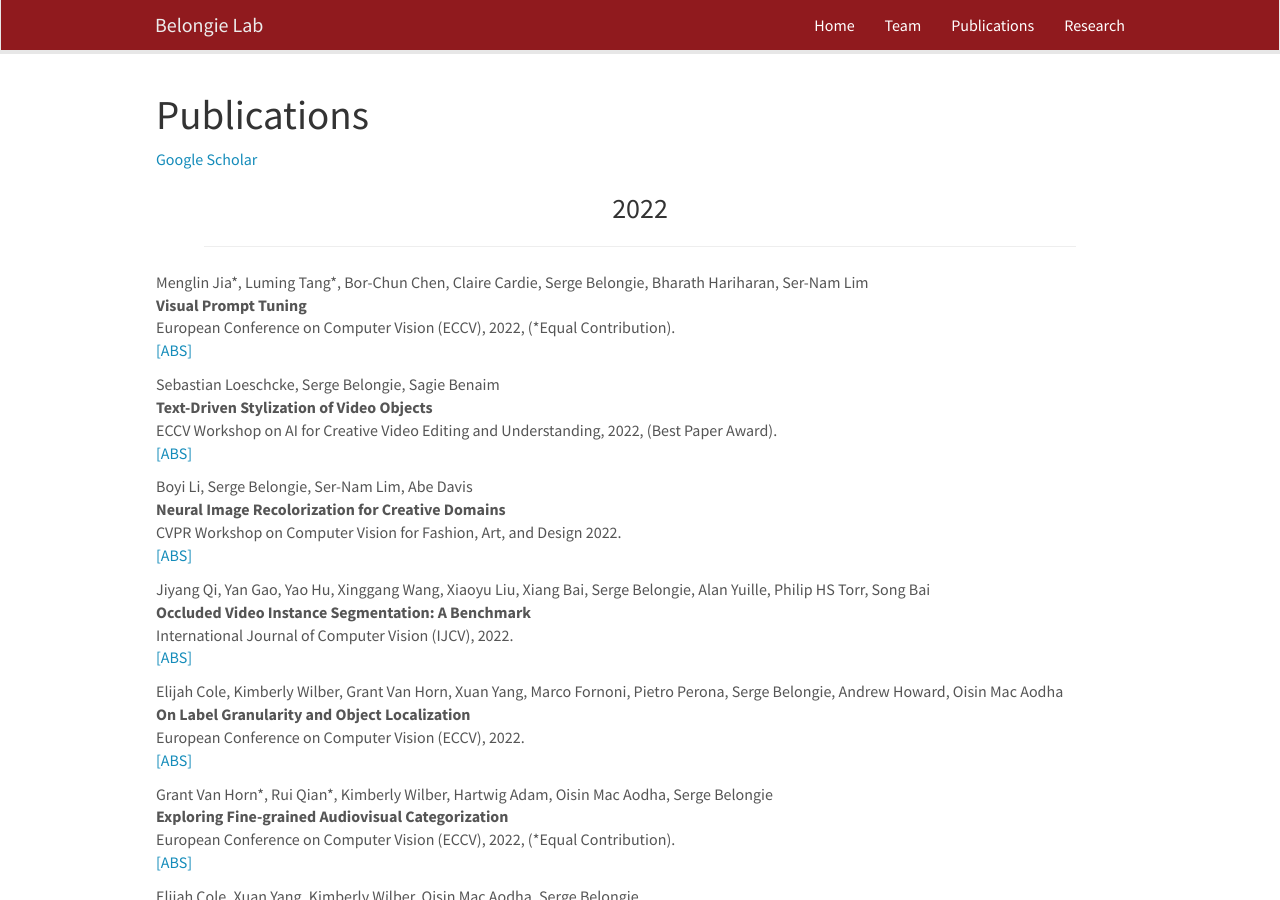
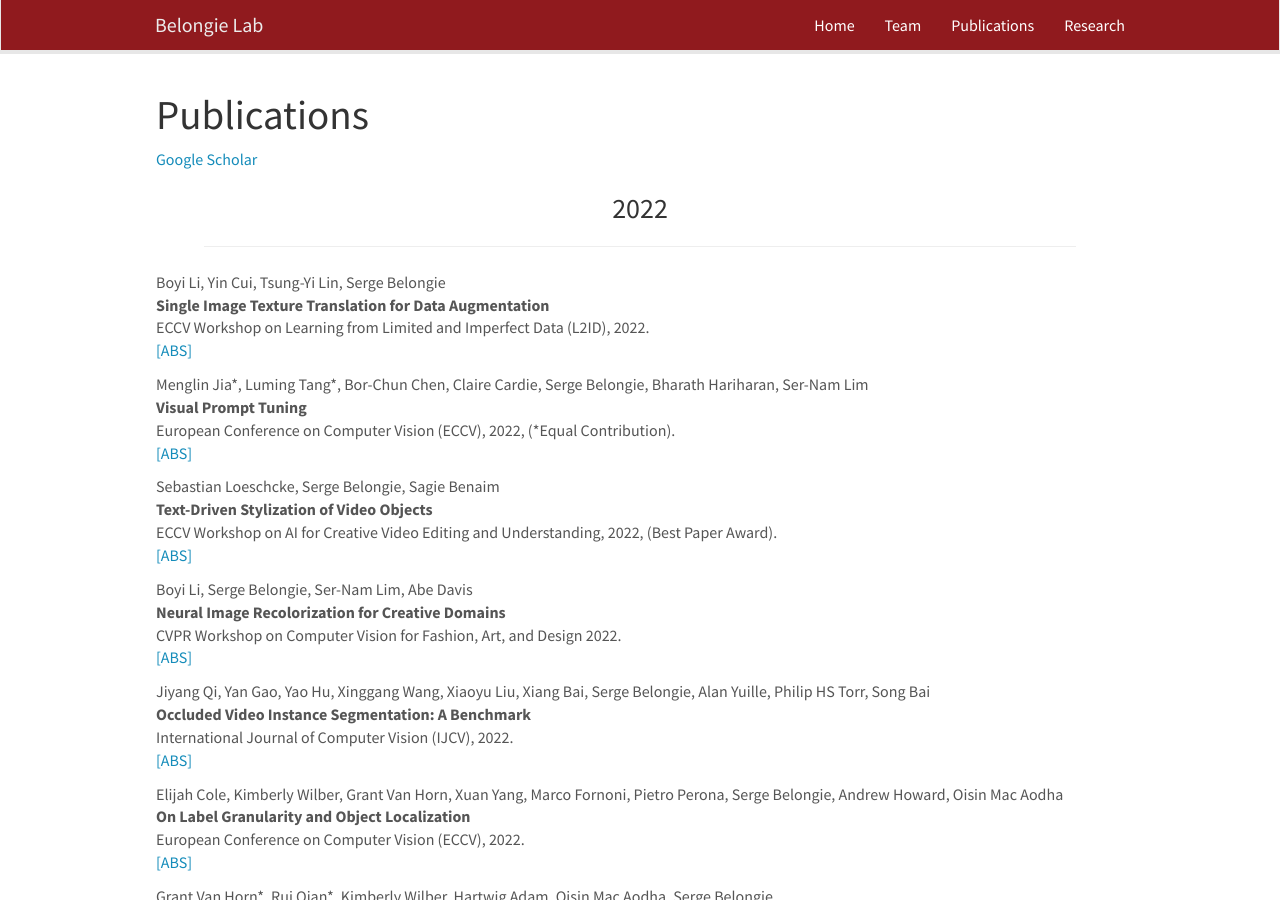
Before and after one commit to BelongieLab/belongielab.github.io, a Jekyll site: the page built from _pages/publications.md, in a window 1280 px wide and 900 px high. Built offline with Jekyll 4.4.1, drawn with Linux system fonts in a browser that asks for light colours; nearby versions of some CDN libraries.

Commit message:
added Boyi L2ID 2022

```diff
--- a/_data/publist.yml
+++ b/_data/publist.yml
@@ -1,3 +1,13 @@
+- address: Tel Aviv
+  author: Boyi Li, Yin Cui, Tsung-Yi Lin, Serge Belongie
+  title: Single Image Texture Translation for Data Augmentation
+  link:
+    display: ABS
+    url: https://arxiv.org/abs/2106.13804
+  ref: Li2022c
+  venue: 'ECCV Workshop on Learning from Limited and Imperfect Data (L2ID), '
+  year: '2022'
+  pub_type: conference
 - address: Tel Aviv
   author: Menglin Jia\*, Luming Tang\*, Bor-Chun Chen, Claire Cardie, Serge Belongie, Bharath Hariharan, Ser-Nam Lim
   link:
```
